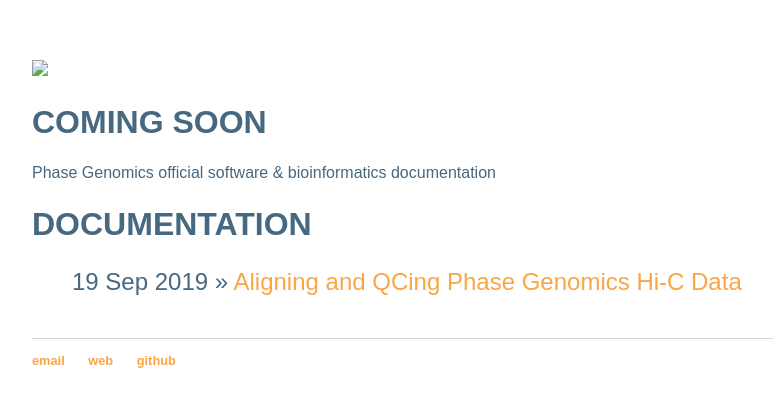
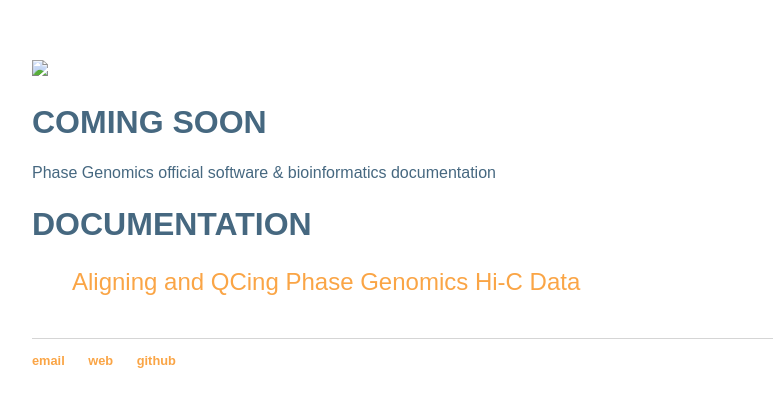
Before and after one commit to phasegenomics/phasegenomics.github.io, a Jekyll site: the page built from index.html, in a window 1280 px wide. Shown: the top 407 px of the page, without its empty margins (160-933 px from the left). Built offline with Jekyll 4.4.1, drawn with Linux system fonts in a browser that asks for light colours.

Commit message:
Update index.html

```diff
--- a/index.html
+++ b/index.html
@@ -9,7 +9,10 @@
 	<h1>Documentation</h1>
 	<ul class="posts">
 	{% for post in site.posts %}
-		<li><span>{{ post.date | date_to_string }}</span> » <a href="{{ post.url }}" title="{{ post.title }}">{{ post.title }}</a></li>
+		<li>
+			<a href="{{ post.url }}" title="{{ post.title }}">{{ post.title }}</a>
+			<p>{{ post.description }}</p>
+		</li>
 	{% endfor %}
 	</ul>
 </div><!-- /.blurb -->
```
